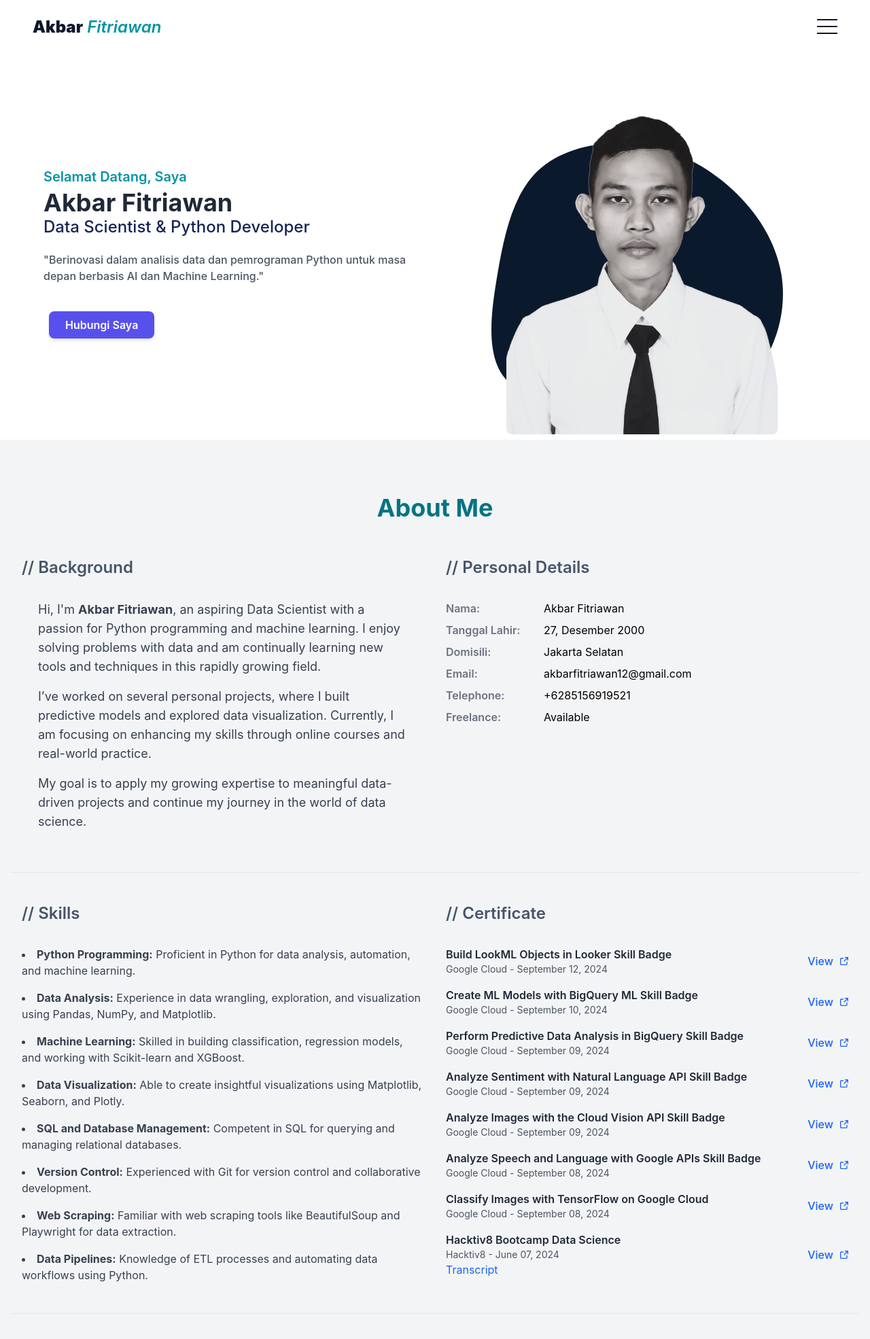
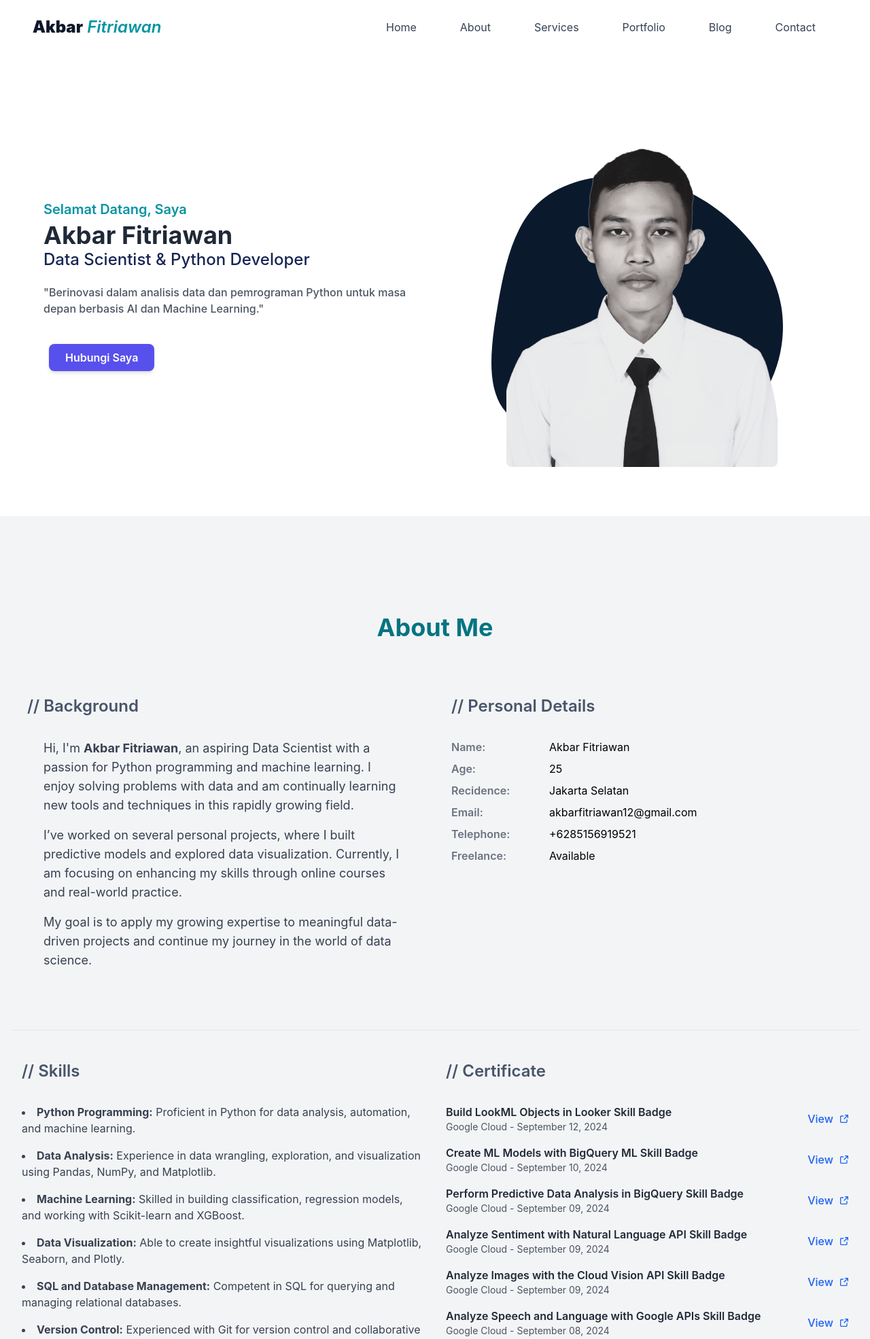
Before and after one commit to Akbar-fitriawan/portofolio-static, a Flask app: page / in a window 1280 px wide. Shown: the top 1970 px of the page at 68% size. Run offline with Flask 3, Linux system fonts and the light colour scheme; style sheets or scripts are compiled from the project's sources; some libraries are stand-ins or nearby versions.

Commit message:
update content

```diff
--- a/app/static/data.json
+++ b/app/static/data.json
@@ -1,7 +1,7 @@
 {
   "personal_details": {
     "name": "Akbar Fitriawan",
-    "birth_date": "27, Desember 2000",
+    "age": "25",
     "residence": "Jakarta Selatan",
     "email": "akbarfitriawan12@gmail.com",
     "phone": "+6285156919521",
--- a/app/templates/snippets/about.html
+++ b/app/templates/snippets/about.html
@@ -1,10 +1,10 @@
-<section id="about" class="py-16 bg-gray-100">
+<section id="about" class="pt-32 pb-16 bg-gray-100">
   <div class="container mx-auto p-4">
     <h2 class="text-4xl font-bold text-center text-teal-600 mb-10">About Me</h2>
 
     <div class="flex flex-wrap">
       <!-- Description -->
-      <div class="w-full md:w-1/2 px-4 py-3">
+      <div class="w-full md:w-1/2 px-6 py-10">
         <h3 class="text-2xl font-semibold text-slate-600 mb-8">
           // Background
         </h3>
@@ -25,21 +25,21 @@
         </p>
       </div>
 
-      <div class="w-full md:w-1/2 px-4 py-3">
+      <div class="w-full md:w-1/2 px-6 py-10">
         <h3 class="text-2xl font-semibold text-slate-600 mb-8">
           // Personal Details
         </h3>
         <ul class="list-none space-y-2">
           <li class="flex flex-wrap">
-            <span class="w-36 font-semibold text-gray-500">Nama:</span
+            <span class="w-36 font-semibold text-gray-500">Name:</span
             ><span>{{ personal_details.name}} </span>
           </li>
           <li class="flex flex-wrap">
-            <span class="w-36 font-semibold text-gray-500">Tanggal Lahir:</span
-            ><span>{{personal_details.birth_date}}</span>
+            <span class="w-36 font-semibold text-gray-500">Age:</span
+            ><span>{{personal_details.age}}</span>
           </li>
           <li class="flex flex-wrap">
-            <span class="w-36 font-semibold text-gray-500">Domisili:</span>
+            <span class="w-36 font-semibold text-gray-500">Recidence:</span>
             <span>{{personal_details.residence}}</span>
           </li>
           <li class="flex flex-wrap">
@@ -193,13 +193,14 @@
               >2022 - 2023</time
             >
             <h3 class="text-lg font-semibold text-gray-900 dark:text-white">
-              Usaha Mandiri
+              Self-Employed
             </h3>
             <p
               class="mb-4 text-base font-normal text-gray-500 dark:text-gray-400"
             >
-              Lorem ipsum dolor, sit amet consectetur adipisicing elit.
-              Accusamus, repudiandae? Sequi, est.
+              Entrepreneur dalam bidang kuliner selama [tahun]. Bertanggung
+              jawab atas pengelolaan operasional, pemasaran, dan penjualan
+              produk.
             </p>
           </li>
           <li class="mb-10 ms-4">
@@ -211,7 +212,7 @@
               >Agustus 2020 - Mei 2021</time
             >
             <h3 class="text-lg font-semibold text-gray-900 dark:text-white">
-              Koordinator Operasional Suplai
+              Supply Operations Coordinator
             </h3>
             <p class="text-base font-normal text-gray-500 dark:text-gray-400">
               Lorem ipsum dolor sit amet consectetur adipisicing elit. Rem
--- a/app/templates/snippets/blog.html
+++ b/app/templates/snippets/blog.html
@@ -0,0 +1,102 @@
+<section id="blog" class="pt-32 pb-16 bg-slate-100">
+  <div class="container">
+    <div class="w-full px-4">
+      <div class="max-w-xl mx-auto text-center mb-16">
+        <h2 class="text-4xl font-bold text-center text-teal-600 mb-10">Blog</h2>
+      </div>
+    </div>
+
+    <div class="flex flex-wrap justify-center">
+      <div class="w-full px-4 lg:w-1/2 xl:w-1/3">
+        <div class="rounded-xl overflow-hidden shadow-lg mb-10">
+          <img
+            src="{{ url_for('static', filename='images/news.jpg') }}"
+            alt="news"
+            class="w-full"
+          />
+          <div class="py-8 px-6">
+            <h3>
+              <a
+                href="#"
+                class="block font-semibold text-xl hover:text-teal-600 truncate"
+                >Tips Belajar Programming</a
+              >
+            </h3>
+            <p
+              class="font-medium text-base text-slate-800 truncate:22 py-4 mb-6"
+            >
+              Lorem ipsum dolor sit amet consectetur adipisicing elit. Soluta,
+              vero!
+            </p>
+
+            <a
+              href="#"
+              class="font-medium text-sm text-white px-4 py-2 rounded-lg bg-teal-600 hover:opacity-80"
+              >Read more</a
+            >
+          </div>
+        </div>
+      </div>
+      <div class="w-full px-4 lg:w-1/2 xl:w-1/3">
+        <div class="rounded-xl overflow-hidden shadow-lg mb-10">
+          <img
+            src="{{ url_for('static', filename='images/news.jpg') }}"
+            alt="news"
+            class="w-full"
+          />
+          <div class="py-8 px-6">
+            <h3>
+              <a
+                href="#"
+                class="block font-semibold text-xl hover:text-teal-600 truncate"
+                >Tips Belajar Programming</a
+              >
+            </h3>
+            <p
+              class="font-medium text-base text-slate-800 truncate:22 py-4 mb-6"
+            >
+              Lorem ipsum dolor sit amet consectetur adipisicing elit. Soluta,
+              vero!
+            </p>
+
+            <a
+              href="#"
+              class="font-medium text-sm text-white px-4 py-2 rounded-lg bg-teal-600 hover:opacity-80"
+              >Read more</a
+            >
+          </div>
+        </div>
+      </div>
+      <div class="w-full px-4 lg:w-1/2 xl:w-1/3">
+        <div class="rounded-xl overflow-hidden shadow-lg mb-10">
+          <img
+            src="{{ url_for('static', filename='images/news.jpg') }}"
+            alt="news"
+            class="w-full"
+          />
+          <div class="py-8 px-6">
+            <h3>
+              <a
+                href="#"
+                class="block font-semibold text-xl hover:text-teal-600 truncate"
+                >Tips Belajar Programming</a
+              >
+            </h3>
+            <p
+              class="font-medium text-base text-slate-800 truncate:22 py-4 mb-6"
+            >
+              Lorem ipsum dolor sit amet consectetur adipisicing elit. Soluta,
+              vero!
+            </p>
+
+            <a
+              href="#"
+              class="font-medium text-sm text-white px-4 py-2 rounded-lg bg-teal-600 hover:opacity-80"
+              >Read more</a
+            >
+          </div>
+        </div>
+      </div>
+    </div>
+  </div>
+</section>
--- a/app/templates/snippets/contact.html
+++ b/app/templates/snippets/contact.html
@@ -0,0 +1,179 @@
+<section id="contact" class="pt-32 pb-16">
+  <div class="container">
+    <div class="w-full px-4">
+      <div class="max-w-xl mx-auto text-center mb-16">
+        <h2 class="text-4xl font-bold text-center text-teal-600 mb-10">
+          Contact Me
+        </h2>
+      </div>
+
+      <div class="w-full flex flex-wrap">
+        <div class="mb-12 p-4 md:w-1/2 mx-auto">
+          <h3 class="font-semibold text-xl py-4">Get in Touch</h3>
+          <p class="font-medium text-base mb-5">
+            Fill out the form below to get in touch with me. I'm always excited
+            to hear about new opportunities and I'll do my best to respond to
+            your inquiry within 24 hours.
+          </p>
+
+          <div class="flex items-center space-x-3 py-3">
+            <span class="material-icons">
+              <svg
+                class="w-[32px] h-[32px] text-gray-800 dark:text-white"
+                aria-hidden="true"
+                xmlns="http://www.w3.org/2000/svg"
+                width="24"
+                height="24"
+                fill="none"
+                viewBox="0 0 24 24"
+              >
+                <path
+                  stroke="currentColor"
+                  stroke-linecap="round"
+                  stroke-linejoin="round"
+                  stroke-width="1.5"
+                  d="M12 13a3 3 0 1 0 0-6 3 3 0 0 0 0 6Z"
+                />
+                <path
+                  stroke="currentColor"
+                  stroke-linecap="round"
+                  stroke-linejoin="round"
+                  stroke-width="1.5"
+                  d="M17.8 13.938h-.011a7 7 0 1 0-11.464.144h-.016l.14.171c.1.127.2.251.3.371L12 21l5.13-6.248c.194-.209.374-.429.54-.659l.13-.155Z"
+                />
+              </svg>
+            </span>
+            <p>Jakarta Selatan, Indonesia</p>
+          </div>
+
+          <div class="flex items-center space-x-3 py-3">
+            <span class="material-icons">
+              <svg
+                class="w-[32px] h-[32px] text-gray-800 dark:text-white"
+                aria-hidden="true"
+                xmlns="http://www.w3.org/2000/svg"
+                width="24"
+                height="24"
+                fill="none"
+                viewBox="0 0 24 24"
+              >
+                <path
+                  stroke="currentColor"
+                  stroke-linejoin="round"
+                  stroke-width="1.5"
+                  d="M20 16v-4a8 8 0 1 0-16 0v4m16 0v2a2 2 0 0 1-2 2h-2v-6h2a2 2 0 0 1 2 2ZM4 16v2a2 2 0 0 0 2 2h2v-6H6a2 2 0 0 0-2 2Z"
+                />
+              </svg>
+            </span>
+            <p>+6285156919521</p>
+          </div>
+          <div class="flex items-center space-x-3 py-3">
+            <span class="material-icons">
+              <svg
+                class="w-[32px] h-[32px] text-gray-800 dark:text-white"
+                aria-hidden="true"
+                xmlns="http://www.w3.org/2000/svg"
+                width="24"
+                height="24"
+                fill="none"
+                viewBox="0 0 24 24"
+              >
+                <path
+                  stroke="currentColor"
+                  stroke-linecap="round"
+                  stroke-width="1.5"
+                  d="m3.5 5.5 7.893 6.036a1 1 0 0 0 1.214 0L20.5 5.5M4 19h16a1 1 0 0 0 1-1V6a1 1 0 0 0-1-1H4a1 1 0 0 0-1 1v12a1 1 0 0 0 1 1Z"
+                />
+              </svg>
+            </span>
+            <p>akbarfitriawan12@gmail.com</p>
+          </div>
+          <h3 class="font-semibold text-xl py-4">Socials</h3>
+          <div class="flex space-x-4 mb-4">
+            <a
+              href="/"
+              target="_blank"
+              class="mr-3 flex h-9 w-9 items-center justify-center rounded-full border border-slate-700 text-slate-800 hover:border-slate-300 hover:bg-slate-600 hover:text-slate-300"
+            >
+              <svg
+                class="w-[25px] h-[25px] text-gray-800 dark:text-white"
+                aria-hidden="true"
+                xmlns="http://www.w3.org/2000/svg"
+                width="24"
+                height="24"
+                fill="currentColor"
+                viewBox="0 0 24 24"
+              >
+                <path
+                  d="M13.795 10.533 20.68 2h-3.073l-5.255 6.517L7.69 2H1l7.806 10.91L1.47 22h3.074l5.705-7.07L15.31 22H22l-8.205-11.467Zm-2.38 2.95L9.97 11.464 4.36 3.627h2.31l4.528 6.317 1.443 2.02 6.018 8.409h-2.31l-4.934-6.89Z"
+                />
+              </svg>
+            </a>
+            <a
+              href="#"
+              target="_blank"
+              class="mr-3 flex h-9 w-9 items-center justify-center rounded-full border border-slate-700 text-slate-800 hover:border-slate-300 hover:bg-slate-600 hover:text-slate-300"
+            >
+              <svg
+                class="w-[25px] h-[25px] text-gray-800 dark:text-white"
+                aria-hidden="true"
+                xmlns="http://www.w3.org/2000/svg"
+                width="24"
+                height="24"
+                fill="currentColor"
+                viewBox="0 0 24 24"
+              >
+                <path
+                  d="M18.942 5.556a16.3 16.3 0 0 0-4.126-1.3 12.04 12.04 0 0 0-.529 1.1 15.175 15.175 0 0 0-4.573 0 11.586 11.586 0 0 0-.535-1.1 16.274 16.274 0 0 0-4.129 1.3 17.392 17.392 0 0 0-2.868 11.662 15.785 15.785 0 0 0 4.963 2.521c.41-.564.773-1.16 1.084-1.785a10.638 10.638 0 0 1-1.706-.83c.143-.106.283-.217.418-.331a11.664 11.664 0 0 0 10.118 0c.137.114.277.225.418.331-.544.328-1.116.606-1.71.832a12.58 12.58 0 0 0 1.084 1.785 16.46 16.46 0 0 0 5.064-2.595 17.286 17.286 0 0 0-2.973-11.59ZM8.678 14.813a1.94 1.94 0 0 1-1.8-2.045 1.93 1.93 0 0 1 1.8-2.047 1.918 1.918 0 0 1 1.8 2.047 1.929 1.929 0 0 1-1.8 2.045Zm6.644 0a1.94 1.94 0 0 1-1.8-2.045 1.93 1.93 0 0 1 1.8-2.047 1.919 1.919 0 0 1 1.8 2.047 1.93 1.93 0 0 1-1.8 2.045Z"
+                />
+              </svg>
+            </a>
+            <a
+              href="#"
+              target="_blank"
+              class="mr-3 flex h-9 w-9 items-center justify-center rounded-full border border-slate-700 text-slate-800 hover:border-slate-300 hover:bg-slate-600 hover:text-slate-300"
+            >
+              <svg
+                class="w-[25px] h-[25px] text-gray-800 dark:text-white"
+                aria-hidden="true"
+                xmlns="http://www.w3.org/2000/svg"
+                width="24"
+                height="24"
+                fill="currentColor"
+                viewBox="0 0 24 24"
+              >
+                <path
+                  fill-rule="evenodd"
+                  d="M12.51 8.796v1.697a3.738 3.738 0 0 1 3.288-1.684c3.455 0 4.202 2.16 4.202 4.97V19.5h-3.2v-5.072c0-1.21-.244-2.766-2.128-2.766-1.827 0-2.139 1.317-2.139 2.676V19.5h-3.19V8.796h3.168ZM7.2 6.106a1.61 1.61 0 0 1-.988 1.483 1.595 1.595 0 0 1-1.743-.348A1.607 1.607 0 0 1 5.6 4.5a1.601 1.601 0 0 1 1.6 1.606Z"
+                  clip-rule="evenodd"
+                />
+                <path d="M7.2 8.809H4V19.5h3.2V8.809Z" />
+              </svg>
+            </a>
+            <a
+              href="#"
+              target="_blank"
+              class="mr-3 flex h-9 w-9 items-center justify-center rounded-full border border-slate-700 text-slate-800 hover:border-slate-300 hover:bg-slate-600 hover:text-slate-300"
+            >
+              <svg
+                class="w-[25px] h-[25px] text-gray-800 dark:text-white"
+                aria-hidden="true"
+                xmlns="http://www.w3.org/2000/svg"
+                width="24"
+                height="24"
+                fill="currentColor"
+                viewBox="0 0 24 24"
+              >
+                <path
+                  fill-rule="evenodd"
+                  d="M12.006 2a9.847 9.847 0 0 0-6.484 2.44 10.32 10.32 0 0 0-3.393 6.17 10.48 10.48 0 0 0 1.317 6.955 10.045 10.045 0 0 0 5.4 4.418c.504.095.683-.223.683-.494 0-.245-.01-1.052-.014-1.908-2.78.62-3.366-1.21-3.366-1.21a2.711 2.711 0 0 0-1.11-1.5c-.907-.637.07-.621.07-.621.317.044.62.163.885.346.266.183.487.426.647.71.135.253.318.476.538.655a2.079 2.079 0 0 0 2.37.196c.045-.52.27-1.006.635-1.37-2.219-.259-4.554-1.138-4.554-5.07a4.022 4.022 0 0 1 1.031-2.75 3.77 3.77 0 0 1 .096-2.713s.839-.275 2.749 1.05a9.26 9.26 0 0 1 5.004 0c1.906-1.325 2.74-1.05 2.74-1.05.37.858.406 1.828.101 2.713a4.017 4.017 0 0 1 1.029 2.75c0 3.939-2.339 4.805-4.564 5.058a2.471 2.471 0 0 1 .679 1.897c0 1.372-.012 2.477-.012 2.814 0 .272.18.592.687.492a10.05 10.05 0 0 0 5.388-4.421 10.473 10.473 0 0 0 1.313-6.948 10.32 10.32 0 0 0-3.39-6.165A9.847 9.847 0 0 0 12.007 2Z"
+                  clip-rule="evenodd"
+                />
+              </svg>
+            </a>
+          </div>
+        </div>
+      </div>
+    </div>
+  </div>
+</section>
--- a/app/templates/snippets/hero_section.html
+++ b/app/templates/snippets/hero_section.html
@@ -1,5 +1,5 @@
 <!-- Hero section -->
-<section id="hero_saction" class="pt-24">
+<section id="home" class="pt-36 pb-16">
   <div class="container">
     <div class="flex flex-wrap">
       <div class="w-full self-center px-8 py-4 lg:w-1/2">
@@ -37,18 +37,23 @@
           <img
             src="/static/images/akbar.png"
             alt="Akbar"
-            class="max-w-full mx-auto rounded-lg  "
+            class="max-w-full mx-auto rounded-lg"
           />
 
           <span
             class="absolute -bottom-0 -z-10 left-1/2 -translate-x-1/2 md:scale-125"
           >
             <svg
-            width="400"
-            height="400"
-            viewBox="0 0 200 200" xmlns="http://www.w3.org/2000/svg">
-              <path fill="#0B192C" d="M48.3,-58.5C61.9,-46.1,71.8,-30.3,74.7,-13.3C77.6,3.7,73.5,21.9,64,35.8C54.6,49.6,39.8,59.2,24.4,63.1C8.9,67.1,-7.1,65.5,-25.6,62.3C-44.1,59.1,-65,54.4,-74.2,41.4C-83.3,28.5,-80.6,7.4,-77,-13.6C-73.4,-34.6,-68.7,-55.5,-55.7,-68.1C-42.7,-80.6,-21.4,-84.8,-2,-82.4C17.3,-80,34.7,-71,48.3,-58.5Z" transform="translate(100 100) scale(1.1)" />
-            </svg>
+              width="400"
+              height="400"
+              viewBox="0 0 200 200"
+              xmlns="http://www.w3.org/2000/svg"
+            >
+              <path
+                fill="#0B192C"
+                d="M48.3,-58.5C61.9,-46.1,71.8,-30.3,74.7,-13.3C77.6,3.7,73.5,21.9,64,35.8C54.6,49.6,39.8,59.2,24.4,63.1C8.9,67.1,-7.1,65.5,-25.6,62.3C-44.1,59.1,-65,54.4,-74.2,41.4C-83.3,28.5,-80.6,7.4,-77,-13.6C-73.4,-34.6,-68.7,-55.5,-55.7,-68.1C-42.7,-80.6,-21.4,-84.8,-2,-82.4C17.3,-80,34.7,-71,48.3,-58.5Z"
+                transform="translate(100 100) scale(1.1)"
+              />
             </svg>
           </span>
         </div>
--- a/app/templates/snippets/navbar.html
+++ b/app/templates/snippets/navbar.html
@@ -76,7 +76,7 @@
           id="hamburger"
           name="hamburger"
           type="button"
-          class="absolute block right-4 top-5"
+          class="absolute block right-4 top-5 lg:hidden"
         >
           <span
             class="hamburger-line transition duration-300 ease-in-out origin-top-left"
@@ -91,14 +91,14 @@
 
         <nav
           id="nav-menu"
-          class="hidden absolute py-5 bg-white shadow-lg rounded-lg max-w-[250px] w-full right-4 top-full"
+          class="hidden absolute py-5 bg-white shadow-lg rounded-lg max-w-[250px] w-full right-4 top-full lg:block lg:static lg:bg-transparent lg:max-w-full lg:shadow-none lg:rounded-none"
         >
-          <ul class="block">
+          <ul class="block lg:flex">
             {% for link in nav_links %}
             <li class="group">
               <a
                 href="#{{ link.url }}"
-                class="text-base text-slate-700 py-2 mx-8 group-hover:text-teal-700"
+                class="text-base text-slate-700 py-2 mx-8 group-hover:text-teal-700 flex"
                 >{{ link.name }}</a
               >
             </li>
--- a/app/templates/snippets/portfolio.html
+++ b/app/templates/snippets/portfolio.html
@@ -1,66 +1,74 @@
-<!-- templates/projects.html -->
+<!-- Portfolio -->
 
-<section id="portfolio" class="py-16 bg-gray-100">
-  <div class="max-w-7xl mx-auto px-4 sm:px-6 lg:px-8">
-    <h2 class="text-3xl font-extrabold text-center text-gray-900 mb-8">
-      Our Projects
+<section id="portfolio" class="pt-32 pb-16 bg-slate-200">
+  <div class="container">
+    <div class="w-full px-4">
+      <div class="max-w-xl mx-auto text-center mb-16">
+        <h2 class="text-4xl font-bold text-center text-teal-600 mb-10">
+          Portfolio
         </h2>
-    <div class="grid grid-cols-1 md:grid-cols-3 gap-8">
-      <!-- Project 1 -->
-      <div class="bg-white shadow-md rounded-lg p-6">
+      </div>
+    </div>
+
+    <div
+      class="w-full px-4 flex flex-wrap justify-center xl:w-10/12 xl:mx-auto"
+    >
+      <div class="mb-12 p-4 md:w-1/2">
+        <div class="rounded-md shadow-md overflow-hidden">
           <img
-          src="https://via.placeholder.com/150"
-          alt="Project 1"
-          class="w-full h-48 object-cover rounded-md"
+            src="{{ url_for('static', filename='images/projects.png') }}"
+            alt=""
           />
-        <h3 class="mt-4 text-lg font-semibold text-gray-900">Project One</h3>
-        <p class="mt-2 text-gray-600">
-          Brief description of Project One. What technologies were used, the
-          objective, and key outcomes.
+        </div>
+        <h3 class="font-semibold text-xl mt-5 mb-3">Project s</h3>
+        <p class="font-medium text-base">
+          Lorem ipsum dolor sit amet, consectetur adipisicing elit. Dolorem
+          voluptatum cum nemo veniam explicabo, officia obcaecati dolor ut nobis
+          aliquid.
         </p>
-        <a
-          href="#"
-          class="text-indigo-500 hover:text-indigo-700 mt-4 inline-block"
-          >View Details</a
-        >
       </div>
-      <!-- Project 2 -->
-      <div class="bg-white shadow-md rounded-lg p-6">
+      <div class="mb-12 p-4 md:w-1/2">
+        <div class="rounded-md shadow-md overflow-hidden">
           <img
-          src="https://via.placeholder.com/150"
-          alt="Project 2"
-          class="w-full h-48 object-cover rounded-md"
+            src="{{ url_for('static', filename='images/projects.png') }}"
+            alt=""
           />
-        <h3 class="mt-4 text-lg font-semibold text-gray-900">Project Two</h3>
-        <p class="mt-2 text-gray-600">
-          Brief description of Project Two. Highlight key challenges,
-          technologies, and results achieved.
+        </div>
+        <h3 class="font-semibold text-xl mt-5 mb-3">Project s</h3>
+        <p class="font-medium text-base">
+          Lorem ipsum dolor sit amet, consectetur adipisicing elit. Dolorem
+          voluptatum cum nemo veniam explicabo, officia obcaecati dolor ut nobis
+          aliquid.
         </p>
-        <a
-          href="#"
-          class="text-indigo-500 hover:text-indigo-700 mt-4 inline-block"
-          >View Details</a
-        >
       </div>
-      <!-- Project 3 -->
-      <div class="bg-white shadow-md rounded-lg p-6">
+      <div class="mb-12 p-4 md:w-1/2">
+        <div class="rounded-md shadow-md overflow-hidden">
           <img
-          src="https://via.placeholder.com/150"
-          alt="Project 3"
-          class="w-full h-48 object-cover rounded-md"
+            src="{{ url_for('static', filename='images/projects.png') }}"
+            alt=""
           />
-        <h3 class="mt-4 text-lg font-semibold text-gray-900">Project Three</h3>
-        <p class="mt-2 text-gray-600">
-          Brief description of Project Three. Technologies and the outcomes that
-          were achieved during this project.
+        </div>
+        <h3 class="font-semibold text-xl mt-5 mb-3">Project s</h3>
+        <p class="font-medium text-base">
+          Lorem ipsum dolor sit amet, consectetur adipisicing elit. Dolorem
+          voluptatum cum nemo veniam explicabo, officia obcaecati dolor ut nobis
+          aliquid.
         </p>
-        <a
-          href="#"
-          class="text-indigo-500 hover:text-indigo-700 mt-4 inline-block"
-          >View Details</a
-        >
       </div>
-      <!-- Add more projects as needed -->
+      <div class="mb-12 p-4 md:w-1/2">
+        <div class="rounded-md shadow-md overflow-hidden">
+          <img
+            src="{{ url_for('static', filename='images/projects.png') }}"
+            alt=""
+          />
+        </div>
+        <h3 class="font-semibold text-xl mt-5 mb-3">Project s</h3>
+        <p class="font-medium text-base">
+          Lorem ipsum dolor sit amet, consectetur adipisicing elit. Dolorem
+          voluptatum cum nemo veniam explicabo, officia obcaecati dolor ut nobis
+          aliquid.
+        </p>
+      </div>
     </div>
   </div>
 </section>
--- a/app/templates/snippets/services.html
+++ b/app/templates/snippets/services.html
@@ -1,4 +1,4 @@
-<section id="services" class="py-16 bg-gray-100">
+<section id="services" class="pt-24 pb-16 bg-gray-100">
   <div class="max-w-7xl mx-auto px-4 sm:px-6 lg:px-8">
     <h2 class="text-3xl font-extrabold text-center text-gray-900 mb-8">
       Our Services
```
Also changed, not shown: app/static/images/news.jpg (added), 1 other file. Lines whose indentation alone changed are shown as unchanged.
